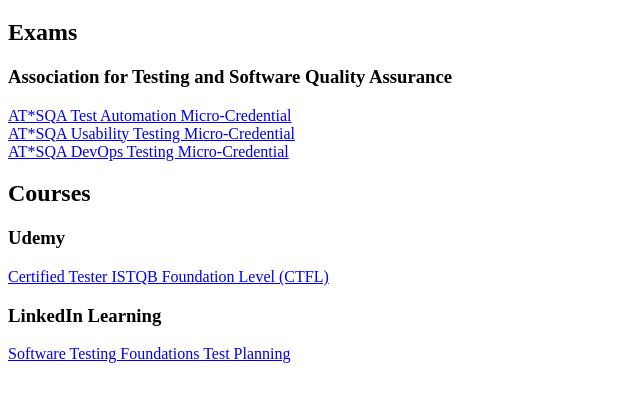
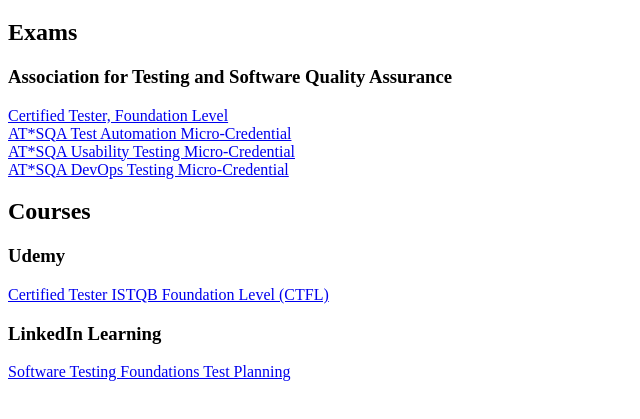
Before and after one commit to francheska-guzman/certificate, a plain HTML site: page index.html in a window 1280 px wide. Shown: the part 61-480 px from the top of the page, without its empty margins (0-640 px from the left). Drawn offline with Linux system fonts and the light colour scheme.

Commit message:
Adding Certified Tester, Foundation Level

```diff
--- a/index.html
+++ b/index.html
@@ -10,6 +10,8 @@
 	<h1>Certificates</h1>
         <h2>Exams</h2>
             <h3>Association for Testing and Software Quality Assurance</h3>
+                <a href="./Certificate-21-CTFL-01698-USA.pdf" alt="Certified Tester, Foundation Level">Certified Tester, Foundation Level</a>
+                <br />
                 <a href="./AT*SQA-Test-Automation-Micro-Credential-Exam-Certificate.pdf" alt="AT*SQA Test Automation Micro-Credential">AT*SQA Test Automation Micro-Credential</a>
                 <br />
                 <a href="./AT*SQA-Usability-Testing-Micro-Credential-Exam-Certificate.pdf" alt="AT*SQA Usability Testing Micro-Credential">AT*SQA Usability Testing Micro-Credential</a>
```
Also changed, not shown: 1 other file.
